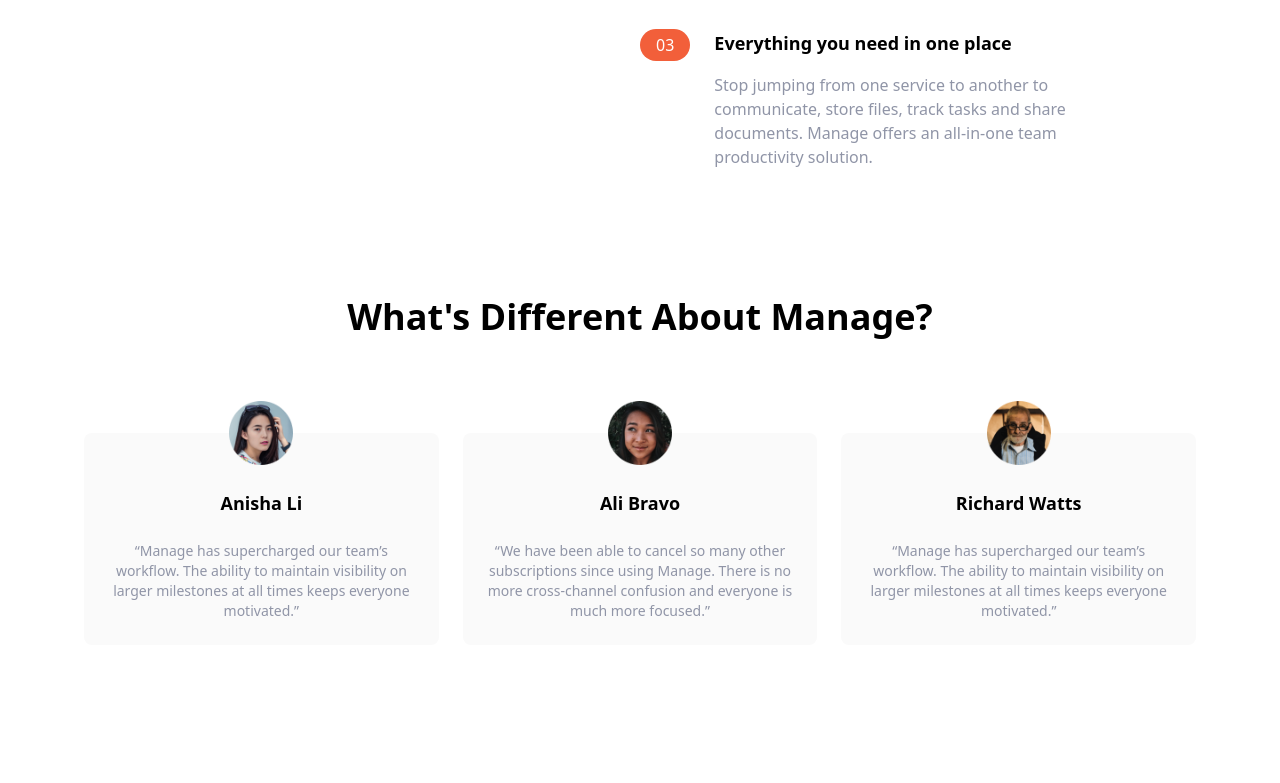
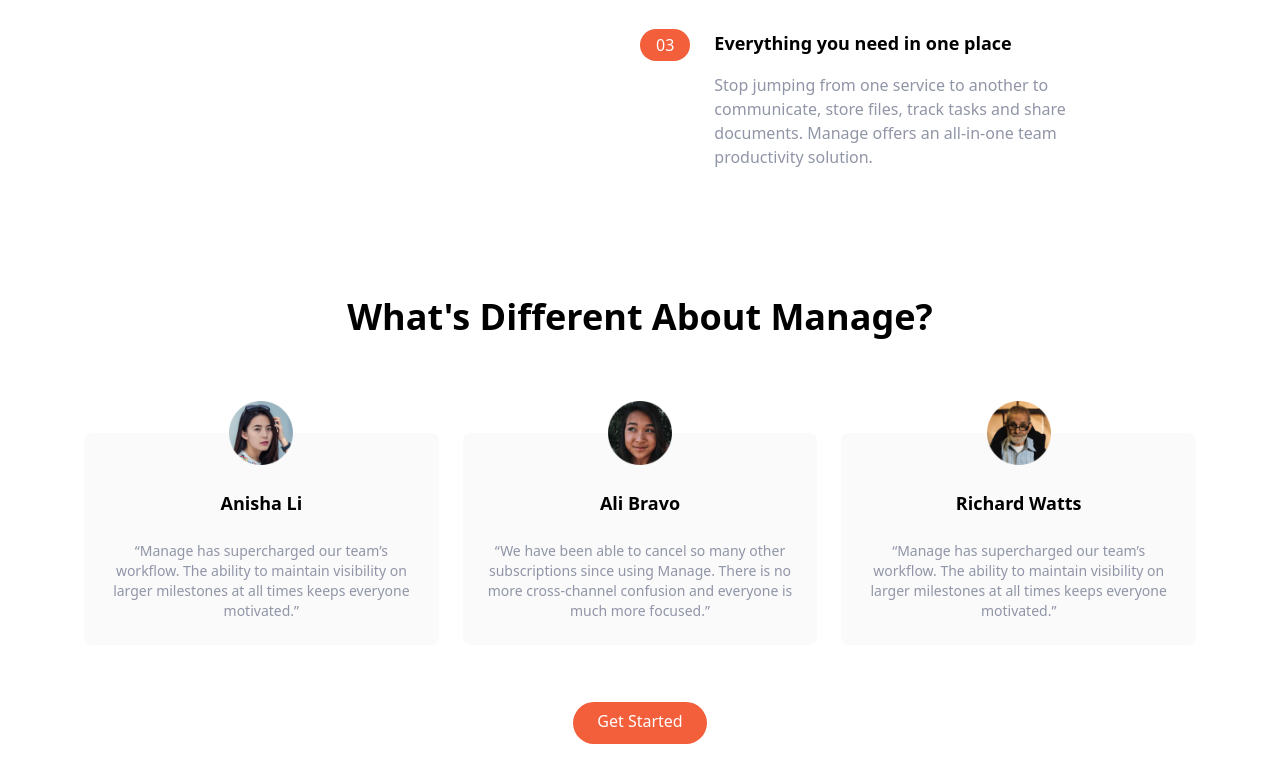
Before and after one commit to javorskyp/tailwind_landingPage, a website: page index.html in a window 1280 px wide. Shown: the part 985-1768 px from the top of the page. Before the commit the page ends 1630 px from the top, so only its background shows below. Drawn offline with Linux system fonts and the light colour scheme.

Commit message:
button section

```diff
--- a/index.html
+++ b/index.html
@@ -199,7 +199,13 @@
             </p>
           </div>
         </div>
-
-        </section>
+        <div class="my-16">
+            <a
+              href="#"
+              class="p-3 px-6 pt-2 text-white bg-brightRed rounded-full baseline hover:bg-brightRedLight"
+              >Get Started</a>
+          </div>
+        </div>
+    </section>
 </body>
 </html>
```
Also changed, not shown: css/main.css.
